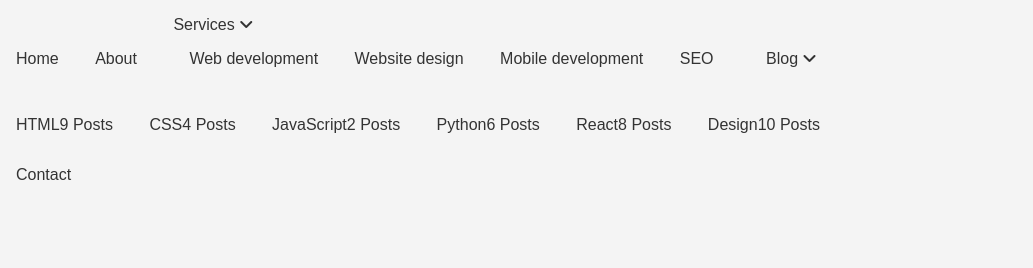
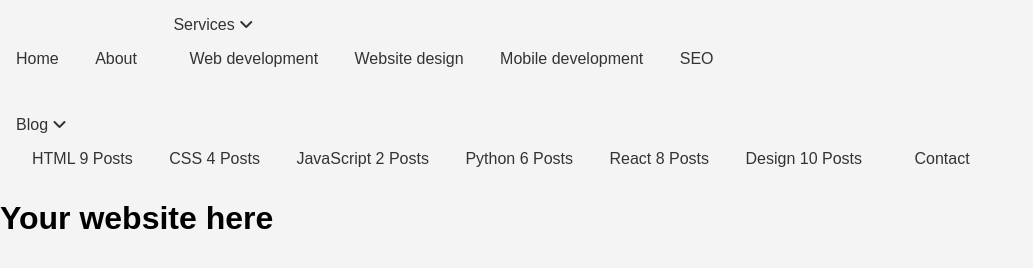
Before and after one commit to hectorixd/dropdown-menu, a plain HTML site: page index.html in a window 1280 px wide. Shown: the whole page, without its empty margins (0-1033 px from the left). Drawn offline with Linux system fonts and the light colour scheme.

Commit message:
Add header and correct ul tag structure

```diff
--- a/index.html
+++ b/index.html
@@ -28,18 +28,21 @@
         <li>
           Blog
           <i class="fas fa-angle-down"></i>
+          <ul>
+            <li><a href="#">HTML</a> <span>9 Posts</span></li>
+            <li><a href="#">CSS</a> <span>4 Posts</span></li>
+            <li><a href="#">JavaScript</a> <span>2 Posts</span></li>
+            <li><a href="#">Python</a> <span>6 Posts</span></li>
+            <li><a href="#">React</a> <span>8 Posts</span></li>
+            <li><a href="#">Design</a> <span>10 Posts</span></li>
+          </ul>
         </li>
-        <ul>
-          <li><a href="#">HTML</a><span>9 Posts</span></li>
-          <li><a href="#">CSS</a><span>4 Posts</span></li>
-          <li><a href="#">JavaScript</a><span>2 Posts</span></li>
-          <li><a href="#">Python</a><span>6 Posts</span></li>
-          <li><a href="#">React</a><span>8 Posts</span></li>
-          <li><a href="#">Design</a><span>10 Posts</span></li>
-        </ul>
 
         <li><a href="#">Contact</a></li>
       </ul>
     </nav>
+    <header id="showcase">
+      <h1>Your website here</h1>
+    </header>
   </body>
 </html>
```
